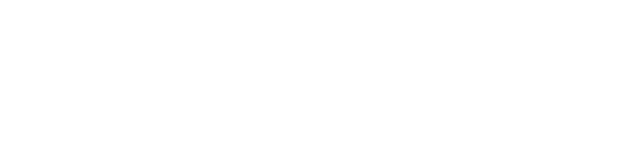
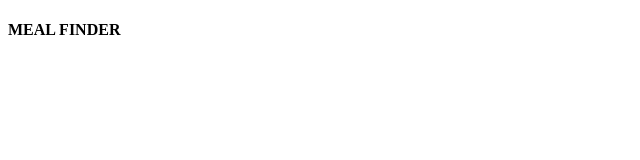
Before and after one commit to SherleyChintala7/MEAL-FINDER, a plain HTML site: page index.html in a window 1280 px wide. Shown: the whole page, without its empty margins (0-640 px from the left). Drawn offline with Linux system fonts and the light colour scheme.

Commit message:
second commit

```diff
--- a/index.html
+++ b/index.html
@@ -6,6 +6,10 @@
     <title>Document</title>
 </head>
 <body>
-
+    <header>
+    <div class="header">
+        <h4>MEAL FINDER</h4>
+    </div>
+    </header>
 </body>
 </html>
```
